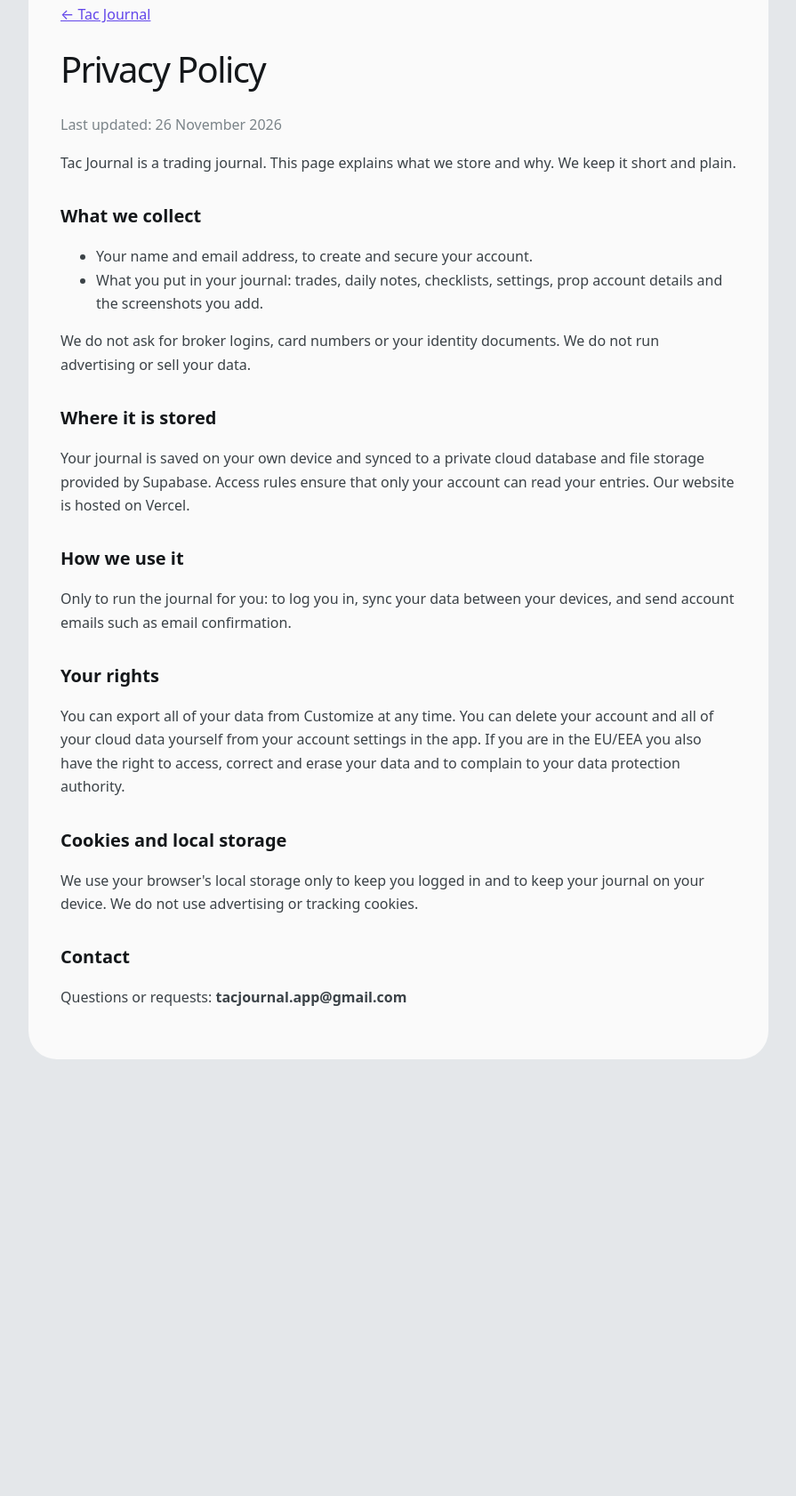
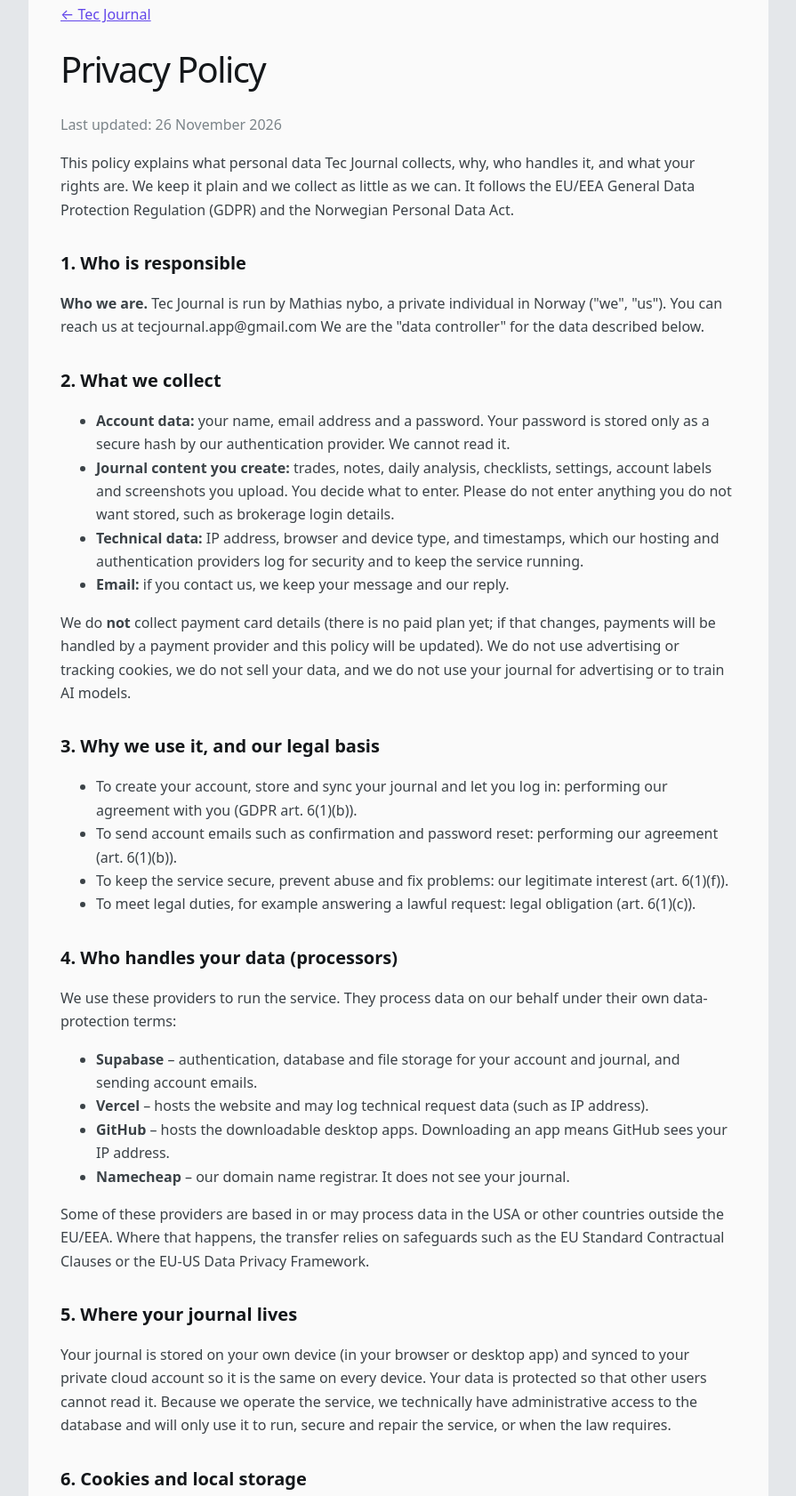
Before and after one commit to TecJournal/tecjournal-site, a plain HTML site: page privacy.html in a window 1280 px wide. Shown: the part 93-1775 px from the top of the page at 89% size, without its empty margins (192-1087 px from the left). Before the commit the page ends 1324 px from the top, so only its background shows below. Drawn offline with Linux system fonts and the light colour scheme.

Commit message:
Revise privacy policy for Tec Journal
Updated privacy policy content for Tec Journal, including data collection details, user rights, and contact information.

```diff
--- a/privacy.html
+++ b/privacy.html
@@ -1,11 +1,38 @@
-<!doctype html><html lang="en"><head><meta charset="utf-8"><meta name="viewport" content="width=device-width,initial-scale=1"><title>Privacy Policy – Tac Journal</title><meta name="description" content="How Tac Journal handles your data."><link rel="canonical" href="https://tecjournal.app/privacy"><link rel="icon" href="logo.png"><style>body{margin:0;background:#e4e7ea;color:#14171a;font:16px/1.65 "Inter Tight",system-ui,-apple-system,Segoe UI,sans-serif}main{max-width:760px;margin:40px auto;background:#fafafa;border-radius:32px;padding:40px 36px}a{color:#6246ea}h1{font-size:40px;letter-spacing:-.04em;font-weight:500;margin:0 0 6px}h2{font-size:20px;margin:30px 0 6px}p,li{color:#3b4247}.mut{color:#7b8489}@media(max-width:640px){main{margin:8px;padding:26px 20px}}</style></head><body><main>
-<p><a href="/">&larr; Tac Journal</a></p><h1>Privacy Policy</h1><p class="mut">Last updated: 26 November 2026</p>
-<p>Tac Journal is a trading journal. This page explains what we store and why. We keep it short and plain.</p>
-<h2>What we collect</h2><ul><li>Your name and email address, to create and secure your account.</li><li>What you put in your journal: trades, daily notes, checklists, settings, prop account details and the screenshots you add.</li></ul>
-<p>We do not ask for broker logins, card numbers or your identity documents. We do not run advertising or sell your data.</p>
-<h2>Where it is stored</h2><p>Your journal is saved on your own device and synced to a private cloud database and file storage provided by Supabase. Access rules ensure that only your account can read your entries. Our website is hosted on Vercel.</p>
-<h2>How we use it</h2><p>Only to run the journal for you: to log you in, sync your data between your devices, and send account emails such as email confirmation.</p>
-<h2>Your rights</h2><p>You can export all of your data from Customize at any time. You can delete your account and all of your cloud data yourself from your account settings in the app. If you are in the EU/EEA you also have the right to access, correct and erase your data and to complain to your data protection authority.</p>
-<h2>Cookies and local storage</h2><p>We use your browser's local storage only to keep you logged in and to keep your journal on your device. We do not use advertising or tracking cookies.</p>
-<h2>Contact</h2><p>Questions or requests: <strong>tacjournal.app@gmail.com</strong></p>
-</main></body></html>
+<!doctype html><html lang="en"><head><meta charset="utf-8"><meta name="viewport" content="width=device-width,initial-scale=1"><title>Privacy Policy – Tec Journal</title><meta name="description" content="How Tec Journal handles your data."><link rel="canonical" href="https://tecjournal.app/privacy"><link rel="icon" href="logo.png"><style>body{margin:0;background:#e4e7ea;color:#14171a;font:16px/1.65 "Inter Tight",system-ui,-apple-system,Segoe UI,sans-serif}main{max-width:760px;margin:40px auto;background:#fafafa;border-radius:32px;padding:40px 36px}a{color:#6246ea}h1{font-size:40px;letter-spacing:-.04em;font-weight:500;margin:0 0 6px}h2{font-size:20px;margin:30px 0 6px}p,li{color:#3b4247}.mut{color:#7b8489}@media(max-width:640px){main{margin:8px;padding:26px 20px}}</style></head><body><main>
+<p><a href="/">&larr; Tec Journal</a></p><h1>Privacy Policy</h1><p class="mut">Last updated: 26 November 2026</p>
+<p>This policy explains what personal data Tec Journal collects, why, who handles it, and what your rights are. We keep it plain and we collect as little as we can. It follows the EU/EEA General Data Protection Regulation (GDPR) and the Norwegian Personal Data Act.</p>
+<h2>1. Who is responsible</h2><p><strong>Who we are.</strong> Tec Journal is run by Mathias nybo, a private individual in Norway ("we", "us"). You can reach us at tecjournal.app@gmail.com We are the "data controller" for the data described below.</p>
+<h2>2. What we collect</h2>
+<ul><li><strong>Account data:</strong> your name, email address and a password. Your password is stored only as a secure hash by our authentication provider. We cannot read it.</li>
+<li><strong>Journal content you create:</strong> trades, notes, daily analysis, checklists, settings, account labels and screenshots you upload. You decide what to enter. Please do not enter anything you do not want stored, such as brokerage login details.</li>
+<li><strong>Technical data:</strong> IP address, browser and device type, and timestamps, which our hosting and authentication providers log for security and to keep the service running.</li>
+<li><strong>Email:</strong> if you contact us, we keep your message and our reply.</li></ul>
+<p>We do <strong>not</strong> collect payment card details (there is no paid plan yet; if that changes, payments will be handled by a payment provider and this policy will be updated). We do not use advertising or tracking cookies, we do not sell your data, and we do not use your journal for advertising or to train AI models.</p>
+<h2>3. Why we use it, and our legal basis</h2>
+<ul><li>To create your account, store and sync your journal and let you log in: performing our agreement with you (GDPR art. 6(1)(b)).</li>
+<li>To send account emails such as confirmation and password reset: performing our agreement (art. 6(1)(b)).</li>
+<li>To keep the service secure, prevent abuse and fix problems: our legitimate interest (art. 6(1)(f)).</li>
+<li>To meet legal duties, for example answering a lawful request: legal obligation (art. 6(1)(c)).</li></ul>
+<h2>4. Who handles your data (processors)</h2>
+<p>We use these providers to run the service. They process data on our behalf under their own data-protection terms:</p>
+<ul><li><strong>Supabase</strong> – authentication, database and file storage for your account and journal, and sending account emails.</li>
+<li><strong>Vercel</strong> – hosts the website and may log technical request data (such as IP address).</li>
+<li><strong>GitHub</strong> – hosts the downloadable desktop apps. Downloading an app means GitHub sees your IP address.</li>
+<li><strong>Namecheap</strong> – our domain name registrar. It does not see your journal.</li></ul>
+<p>Some of these providers are based in or may process data in the USA or other countries outside the EU/EEA. Where that happens, the transfer relies on safeguards such as the EU Standard Contractual Clauses or the EU-US Data Privacy Framework.</p>
+<h2>5. Where your journal lives</h2>
+<p>Your journal is stored on your own device (in your browser or desktop app) and synced to your private cloud account so it is the same on every device. Your data is protected so that other users cannot read it. Because we operate the service, we technically have administrative access to the database and will only use it to run, secure and repair the service, or when the law requires.</p>
+<h2>6. Cookies and local storage</h2>
+<p>We use only what is necessary: your browser's local storage and IndexedDB to keep you logged in, remember settings and hold your journal for offline use. We do not use analytics or advertising cookies.</p>
+<h2>7. How long we keep it</h2>
+<p>We keep your account and journal until you delete your account. In the app, go to Account, then Delete account, to permanently remove your account and cloud data. Backups held by our providers may keep copies for a short time afterwards before they expire. We may keep limited records for longer if the law requires it or to handle a dispute.</p>
+<h2>8. Your rights</h2>
+<p>You can ask us to: give you access to your data; correct it; delete it; restrict or object to our use of it; and give you a copy in a portable format (the app also has an export feature). Where we rely on your consent you can withdraw it at any time. Write to tecjournal.app@gmail.com and we will answer within one month. You also have the right to complain to the Norwegian Data Protection Authority (Datatilsynet, datatilsynet.no) or your local authority.</p>
+<h2>9. Security</h2>
+<p>Connections use HTTPS, passwords are hashed, and access to each account is restricted to its owner. No system is perfectly secure. Use a strong, unique password and tell us straight away if you suspect a problem. If a breach affecting your data occurs, we will notify you and the authorities as the law requires.</p>
+<h2>10. Children</h2>
+<p>Tec Journal is for people aged 18 and over. We do not knowingly collect data from children. If you believe a child has signed up, contact us and we will delete the account.</p>
+<h2>11. Changes</h2>
+<p>We may update this policy. We will change the date at the top and, if the change is important, tell you in the app or by email.</p>
+<h2>12. Contact</h2><p>mathias nybo , Norway. Email: tecjournal.app@gmail.com</p>
+<p class="mut" style="margin-top:34px">Tec Journal is operated by mathias nybo, Norway. Contact: tecjournal.app@gmail.com</p></main></body></html>
```
